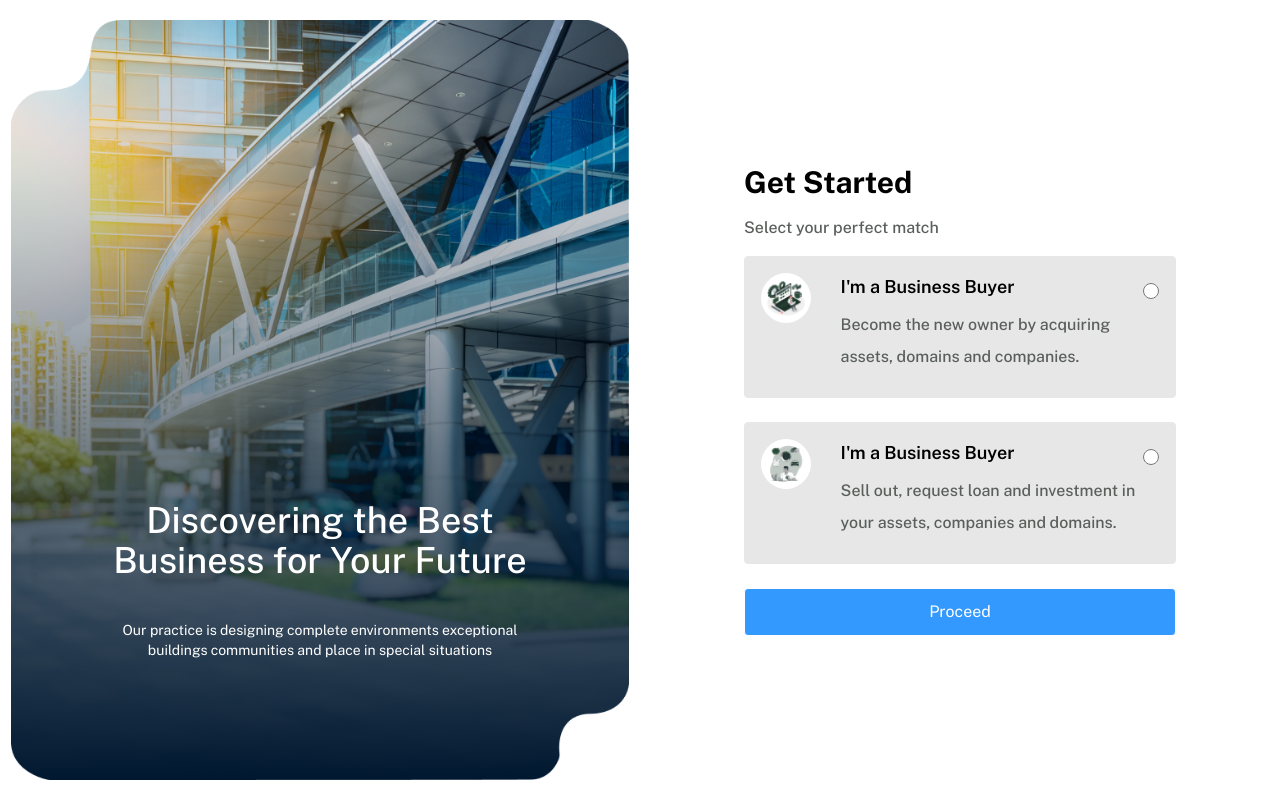
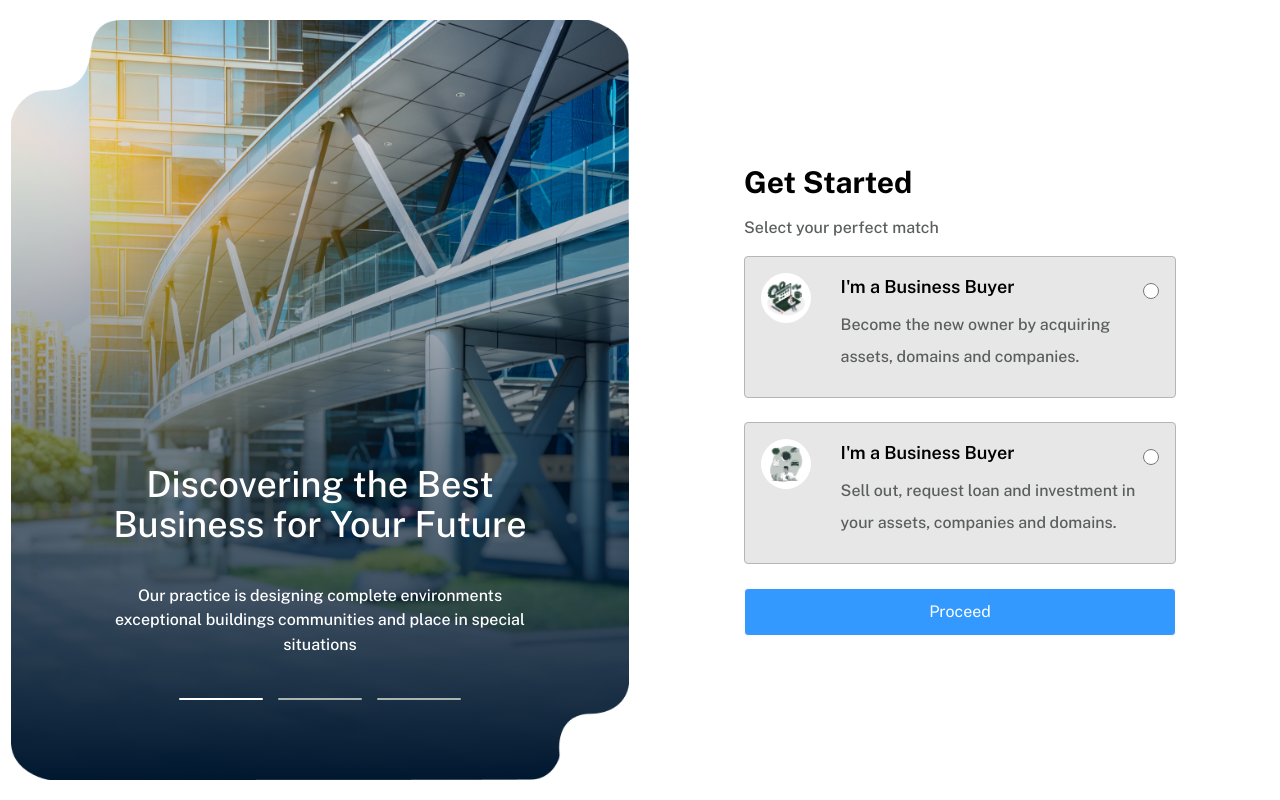
Before and after one commit to Valuegate/Enterprisiin, a Next.js app: page /auth/register in a window 1280 px wide. Built offline with nearby package versions, Linux system fonts and the light colour scheme.

Commit message:
Fixed Taiwo's issue

```diff
--- a/src/app/auth/account-verification/page.tsx
+++ b/src/app/auth/account-verification/page.tsx
@@ -1,6 +1,6 @@
 import Image from "next/image";
 import Verify from "../../../assets/Screenshot 2023-07-28 at 12.31 1.png";
-import { IoMdArrowBack } from "react-icons/io";
+import { GoArrowLeft } from "react-icons/go";
 
 const EmailVerification = () => {
   return (
@@ -8,9 +8,9 @@ const EmailVerification = () => {
       <div className="px-10 md:px-5 flex flex-col md:mb-10">
         <div className="md:flex md:flex-row justify-between items-center w-full md:pt-6 pb-4">
           <div className="hidden md:block">
-            <IoMdArrowBack fill="#000000" size={"25px"} />
+            <GoArrowLeft fill="#000000" size={"25px"} />
           </div>
-          <h1 className="font-bold md:text-xl text-3xl md:text-center w-full">
+          <h1 className="font-bold md:font-semibold md:text-xl text-3xl md:text-center w-full">
             Account Verification
           </h1>
         </div>
--- a/src/app/auth/create/page.tsx
+++ b/src/app/auth/create/page.tsx
@@ -4,7 +4,7 @@ import InputField from "@/public/components/InputField/InputField";
 import { GoogleIcon } from "@/public/icons";
 import Link from "next/link";
 import { useSearchParams } from "next/navigation";
-import { IoMdArrowBack } from "react-icons/io";
+import { GoArrowLeft } from "react-icons/go";
 import React, { Suspense } from "react";
 
 const Fallback = () => <div>Loading...</div>;
@@ -31,9 +31,9 @@ const Content = () => {
     <div className="px-10 md:px-5 flex flex-col md:mb-10">
       <div className="md:flex md:flex-row justify-between items-center w-full md:pt-6 pb-4">
         <div className="hidden md:block">
-          <IoMdArrowBack fill="#000000" size={"25px"} />
+          <GoArrowLeft fill="#000000" size={"25px"} />
         </div>
-        <h1 className="font-bold md:text-xl text-3xl md:text-center w-full">
+        <h1 className="font-bold md:font-semibold md:text-xl text-3xl md:text-center w-full">
           Create Account
         </h1>
       </div>
--- a/src/app/auth/email-verification/page.tsx
+++ b/src/app/auth/email-verification/page.tsx
@@ -1,5 +1,5 @@
 import Image from "next/image";
-import { IoMdArrowBack } from "react-icons/io";
+import { GoArrowLeft } from "react-icons/go";
 import Verify from "../../../assets/Screenshot 2023-07-28 at 12.31 1.png";
 
 const EmailSent = () => {
@@ -8,9 +8,9 @@ const EmailSent = () => {
       <div className="px-10 md:px-5 flex flex-col md:mb-10">
         <div className="md:flex md:flex-row justify-between items-center w-full md:pt-6 pb-4">
           <div className="hidden md:block">
-            <IoMdArrowBack fill="#000000" size={"25px"} />
+            <GoArrowLeft fill="#000000" size={"25px"} />
           </div>
-          <h1 className="font-bold md:text-xl text-3xl md:text-center w-full">
+          <h1 className="font-bold md:font-semibold md:text-xl text-3xl md:text-center w-full">
             Email Verification
           </h1>
         </div>
--- a/src/app/auth/layout.tsx
+++ b/src/app/auth/layout.tsx
@@ -20,14 +20,28 @@ const AuthLayout: FC<iAuthLayout> = ({ children }) => {
             className="w-[100%] h-[95vh] -z-10 object-contain absolute top-[2.5vh]"
           />
 
-          <div className="z-10 flex flex-col justify-end w-full h-[80vh] text-center px-[8vw]">
+          <div className="z-10 flex flex-col justify-end w-full h-[85vh] text-center px-[8vw]">
             <h2 className="text-4xl text-white font-medium">
               Discovering the Best <br /> Business for Your Future
             </h2>
-            <p className="text-sm text-white mt-10">
+            <p className="text-md md:text-base text-white mt-10 font-medium">
               Our practice is designing complete environments exceptional
               buildings communities and place in special situations
             </p>
+            <div className="flex justify-center">
+              <div className="flex justify-between items-center w-[65%] mt-10">
+                {[0, 1, 2].map((num, i) => {
+                  return (
+                    <div
+                      key={i}
+                      className={`${
+                        i == 0 ? "bg-white" : "bg-white-5"
+                      } w-[30%] h-0.5 rounded-full`}
+                    />
+                  );
+                })}
+              </div>
+            </div>
           </div>
         </div>
       </div>
--- a/src/app/auth/login/page.tsx
+++ b/src/app/auth/login/page.tsx
@@ -5,7 +5,7 @@ import { GoogleIcon } from "@/public/icons";
 import Link from "next/link";
 import PasswordInput from "@/public/components/PasswordInput/PasswordInput";
 import { useSearchParams } from "next/navigation";
-import { IoMdArrowBack } from "react-icons/io";
+import { GoArrowLeft } from "react-icons/go";
 import React, { Suspense } from "react";
 
 const Fallback = () => <div>Loading...</div>;
@@ -32,9 +32,9 @@ const Content = () => {
     <div className="px-10 md:px-5 flex flex-col md:mb-10">
       <div className="md:flex md:flex-row justify-between items-center w-full md:pt-6 pb-4">
         <div className="hidden md:block">
-          <IoMdArrowBack fill="#000000" size={"25px"} />
+          <GoArrowLeft fill="#000000" size={"25px"} />
         </div>
-        <h1 className="font-bold md:text-xl text-3xl md:text-center w-full">
+        <h1 className="font-bold md:font-semibold md:text-xl text-3xl md:text-center w-full">
           Welcome Back!
         </h1>
       </div>
--- a/src/app/auth/register/page.tsx
+++ b/src/app/auth/register/page.tsx
@@ -3,7 +3,7 @@ import { useState } from "react";
 import GetStartedCard from "@/public/components/Card/GetStartedCard";
 import Button from "@/public/components/Button";
 import { useRouter } from "next/navigation";
-import { IoMdArrowBack } from "react-icons/io";
+import { GoArrowLeft } from "react-icons/go";
 
 const Register = () => {
   const router = useRouter();
@@ -27,24 +27,19 @@ const Register = () => {
       <div className="px-10 md:px-5 flex flex-col">
         <div className="md:flex md:flex-row justify-between items-center w-full md:pt-6 pb-4">
           <div className="hidden md:block">
-            <IoMdArrowBack fill="#000000" size={"25px"} />
+            <GoArrowLeft fill="#000000" size={"25px"} />
           </div>
-          <h1 className="font-bold md:text-xl text-3xl md:text-center w-full">
+          <h1 className="font-bold md:font-semibold md:text-xl text-3xl md:text-center w-full">
             Get Started
           </h1>
         </div>
         <p className="text-base md:text-sm font-medium text-light-black-4 pb-4 md:pb-10 md:text-center">
           Select your perfect match
         </p>
-        <div
-        // className={`box ${isClicked ? "clicked" : ""}`}
-        // onClick={handleClick}
-        >
-          <GetStartedCard getSelectedOption={handleSelectOption} />
-        </div>
+        <GetStartedCard getSelectedOption={handleSelectOption} />
         <Button
           type="button"
-          className="border rounded w-full h-12 text-white"
+          className="border rounded w-full h-12 text-white md:mt-36"
           colorType="primary"
           handleClick={handleProceed}
         >
--- a/src/app/auth/reset-password/page.tsx
+++ b/src/app/auth/reset-password/page.tsx
@@ -1,6 +1,6 @@
 import PasswordInput from "@/public/components/PasswordInput/PasswordInput";
 import Link from "next/link";
-import { IoMdArrowBack } from "react-icons/io";
+import { GoArrowLeft } from "react-icons/go";
 
 const PasswordReset = () => {
   return (
@@ -8,9 +8,9 @@ const PasswordReset = () => {
       <div className="px-10 md:px-5 flex flex-col md:mb-10">
         <div className="md:flex md:flex-row justify-between items-center w-full md:pt-6 pb-4">
           <div className="hidden md:block">
-            <IoMdArrowBack fill="#000000" size={"25px"} />
+            <GoArrowLeft fill="#000000" size={"25px"} />
           </div>
-          <h1 className="font-bold md:text-xl text-3xl md:text-center w-full">
+          <h1 className="font-bold md:font-semibold md:text-xl text-3xl md:text-center w-full">
             Reset Password
           </h1>
         </div>
--- a/src/app/globals.css
+++ b/src/app/globals.css
@@ -66,12 +66,16 @@ input.custom {
 
 .container {
   border: 1px solid #e7e7e8;
-    /* padding: ; */
+  /* padding: ; */
     transition: border-color 0.3s ease;
 }
 
 .border-color-light-blue {
   border-color: #3399FF;
+}
+
+.border-color-weird-black {
+  border-color: #B5B5B5;
 }
 
 .custom-separator {
--- a/src/app/onboard/page.tsx
+++ b/src/app/onboard/page.tsx
@@ -7,7 +7,6 @@ import ProgressBar from "@/public/components/ProgressBar/ProgressBar";
 import React, { ReactNode, useState } from "react";
 import Button from "@/public/components/Button";
 import { IoIosArrowForward, IoIosArrowBack } from "react-icons/io";
-import CompanyDetails from "@/public/components/onboarding-components/CompanyDetails";
 import SocialMedia from "@/public/components/onboarding-components/SocialMedia";
 import PasswordSetup from "@/public/components/onboarding-components/SetupPassword";
 
@@ -15,7 +14,6 @@ const OnboardPage = () => {
   const [index, setIndex] = useState<number>(0);
   const children: ReactNode[] = [
     <UploadProfilePicture key="uploadProfilePicture" />,
-    <CompanyDetails key="companyDetails" />,
     <SocialMedia key="socialMedia" />,
     <PasswordSetup key="passwordSetup" />,
   ];
@@ -31,7 +29,7 @@ const OnboardPage = () => {
       </div>
       <div className="w-full">{children[index]}</div>
       <div className="mt-20 flex flex-col top-auto fixed bottom-0 right-0 pb-4 w-full items-end">
-        <ProgressBar progress={(index + 1) * 25} />
+        <ProgressBar progress={(index + 1) * 33.33333} />
         <div
           className={`px-5 flex w-full ${
             index === 0 ? "justify-end" : "justify-between"
@@ -43,23 +41,27 @@ const OnboardPage = () => {
             width={`md:w-[35vw] w-auto`}
             className={`border-r-amber-400 ${
               index === 0 && "hidden"
-            } rounded px-3 mt-5 flex justify-center items-center gap-2 font-medium text-light-blue`}
+            } rounded px-3 mt-5 flex justify-center items-center gap-1 font-medium text-light-blue`}
             colorType="secondary"
             handleClick={() => {
               setIndex((val) => val - 1);
             }}
           >
             <IoIosArrowBack size={"20px"} />
-            Go Back
+            Back
           </Button>
           <Button
             type="button"
             height="h-10"
             width={`md:w-[${index === 0 ? "90" : "35"}vw] w-auto`}
-            className={`border-r-amber-400 rounded px-3 mt-5 flex justify-center items-center gap-2 font-medium text-white`}
+            className={`border-r-amber-400 rounded px-3 mt-5 flex justify-center items-center gap-1 font-medium text-white`}
             colorType="primary"
             handleClick={() => {
-              setIndex((val) => val + 1);
+              if (index == children.length - 1) {
+                window.location.assign("/sellerdashboard/overview");
+              } else {
+                setIndex((val) => val + 1);
+              }
             }}
           >
             Next
--- a/src/components/Card/GetStartedCard.tsx
+++ b/src/components/Card/GetStartedCard.tsx
@@ -1,7 +1,6 @@
 "use client";
 import Image from "next/image";
-import RadioButton from "../RadioButton/RadioButton";
-import { ReactNode, FC, useState } from "react";
+import { FC, useState } from "react";
 import WT from "../../assets/Work time-amico 1.png";
 import MM from "../../assets/Manage money-bro 1.png";
 
@@ -28,7 +27,7 @@ const GetStartedCard: FC<iGetStartedCard> = ({ getSelectedOption }) => {
           className={`bg-gray-light rounded mb-6 container ${
             activeContainer === "first"
               ? "border-color-light-blue bg-selection"
-              : ""
+              : "border-color-weird-black"
           }`}
           onClick={() => setActiveContainer("first")}
         >
@@ -66,7 +65,7 @@ const GetStartedCard: FC<iGetStartedCard> = ({ getSelectedOption }) => {
           className={`bg-gray-light rounded mb-6 container ${
             activeContainer === "second"
               ? "border-color-light-blue bg-selection"
-              : ""
+              : "border-color-weird-black"
           }`}
           onClick={() => setActiveContainer("second")}
         >
```
Also changed, not shown: src/app/auth/forgot-password/page.tsx (+4 -4 lines).
